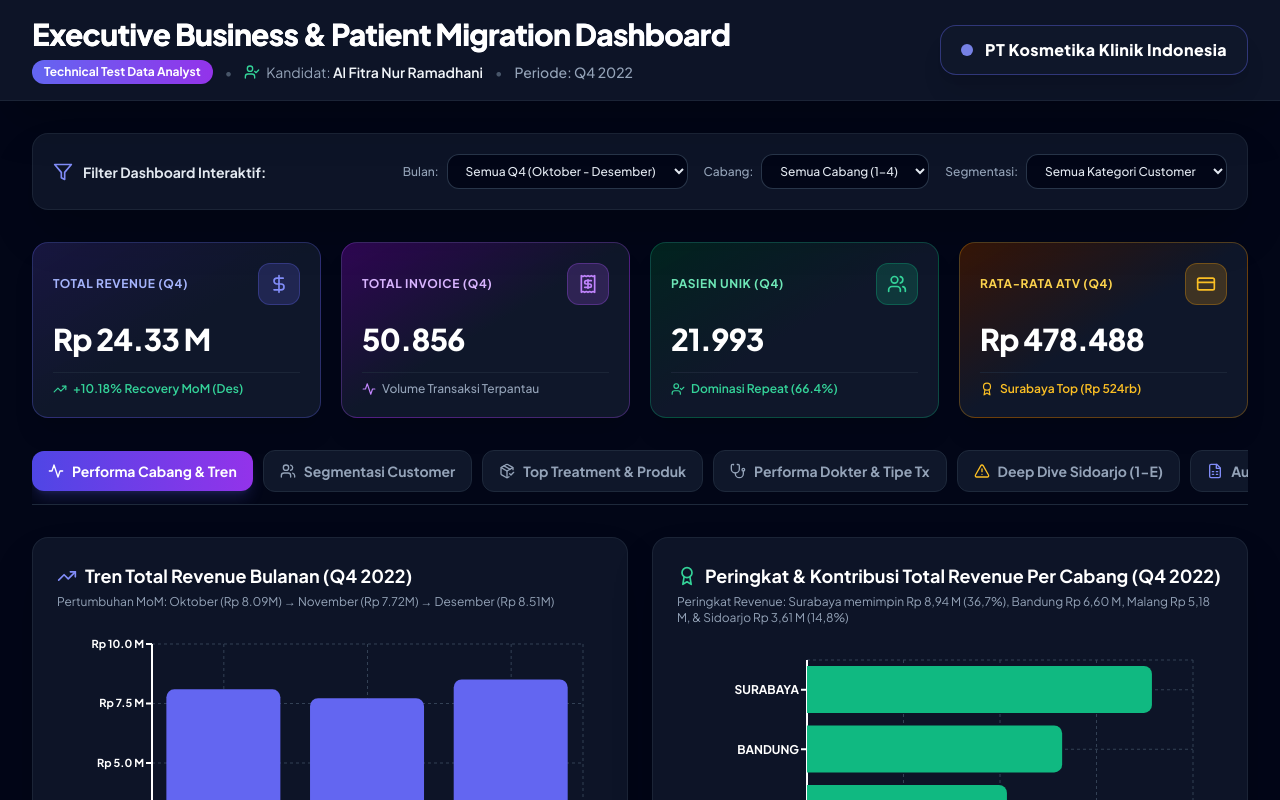
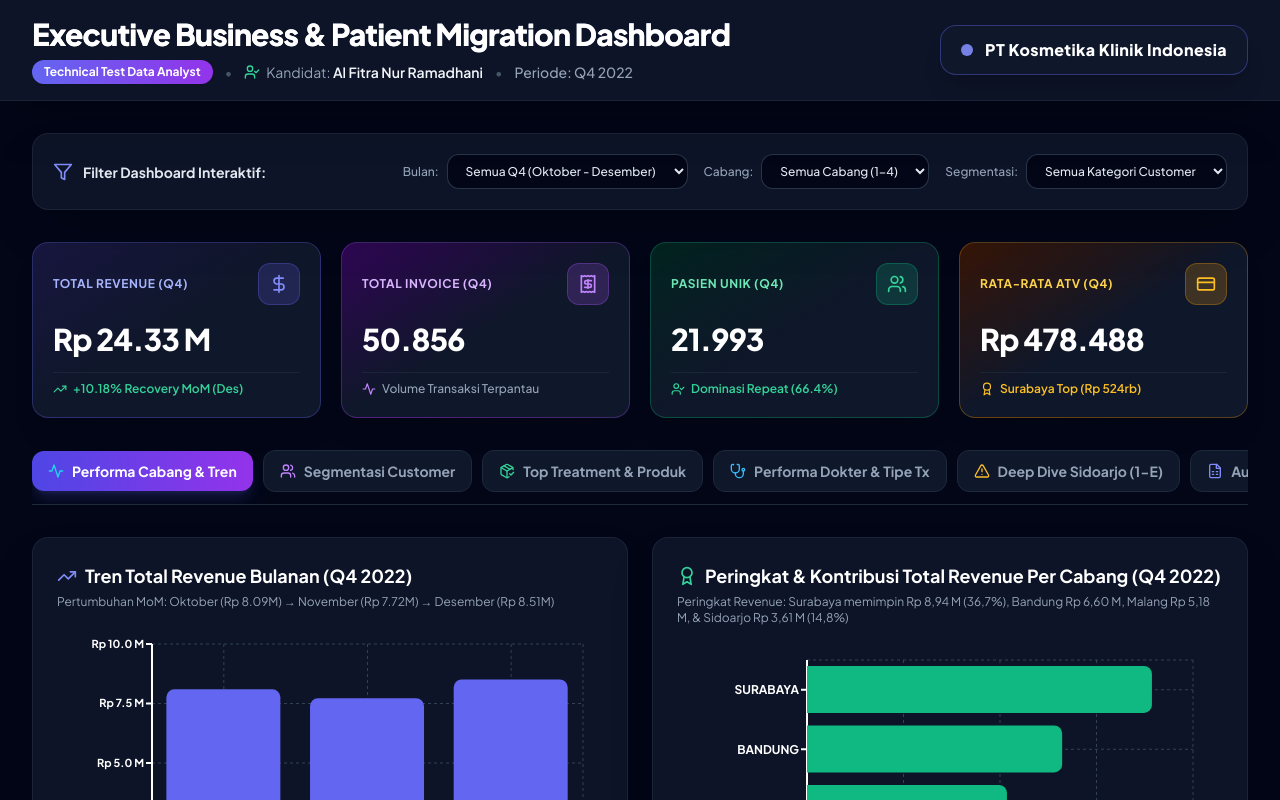
Before and after one commit to alfitranurr/kosmetika-klinik-data-analyst, a React (Vite) app in the folder dashboard/: page / in a window 1280 px wide. Shown: the top 800 px of the page. Built offline with nearby package versions, Linux system fonts and the light colour scheme.

Commit message:
style: add distinct vibrant colors to every navigation tab icon

```diff
--- a/dashboard/src/App.jsx
+++ b/dashboard/src/App.jsx
@@ -382,7 +382,7 @@ export default function App() {
                 : 'bg-slate-900 text-slate-400 hover:text-white border border-slate-800 hover:border-slate-700'
             }`}
           >
-            <Activity className="w-4 h-4" />
+            <Activity className="w-4 h-4 text-cyan-400" />
             <span>Performa Cabang & Tren</span>
           </button>
 
@@ -394,7 +394,7 @@ export default function App() {
                 : 'bg-slate-900 text-slate-400 hover:text-white border border-slate-800 hover:border-slate-700'
             }`}
           >
-            <Users className="w-4 h-4" />
+            <Users className="w-4 h-4 text-purple-400" />
             <span>Segmentasi Customer</span>
           </button>
 
@@ -406,7 +406,7 @@ export default function App() {
                 : 'bg-slate-900 text-slate-400 hover:text-white border border-slate-800 hover:border-slate-700'
             }`}
           >
-            <PackageCheck className="w-4 h-4" />
+            <PackageCheck className="w-4 h-4 text-emerald-400" />
             <span>Top Treatment & Produk</span>
           </button>
 
@@ -418,7 +418,7 @@ export default function App() {
                 : 'bg-slate-900 text-slate-400 hover:text-white border border-slate-800 hover:border-slate-700'
             }`}
           >
-            <Stethoscope className="w-4 h-4" />
+            <Stethoscope className="w-4 h-4 text-sky-400" />
             <span>Performa Dokter & Tipe Tx</span>
           </button>
 
@@ -454,7 +454,7 @@ export default function App() {
                 : 'bg-slate-900 text-slate-400 hover:text-white border border-slate-800 hover:border-slate-700'
             }`}
           >
-            <Award className="w-4 h-4" />
+            <Award className="w-4 h-4 text-amber-300" />
             <span>5 Insight & 3 Action Plan</span>
           </button>
 
@@ -466,7 +466,7 @@ export default function App() {
                 : 'bg-slate-900 text-slate-400 hover:text-white border border-slate-800 hover:border-slate-700'
             }`}
           >
-            <ShieldCheck className="w-4 h-4" />
+            <ShieldCheck className="w-4 h-4 text-emerald-400" />
             <span>Rekonsiliasi Migrasi Pasien</span>
           </button>
         </div>
```
